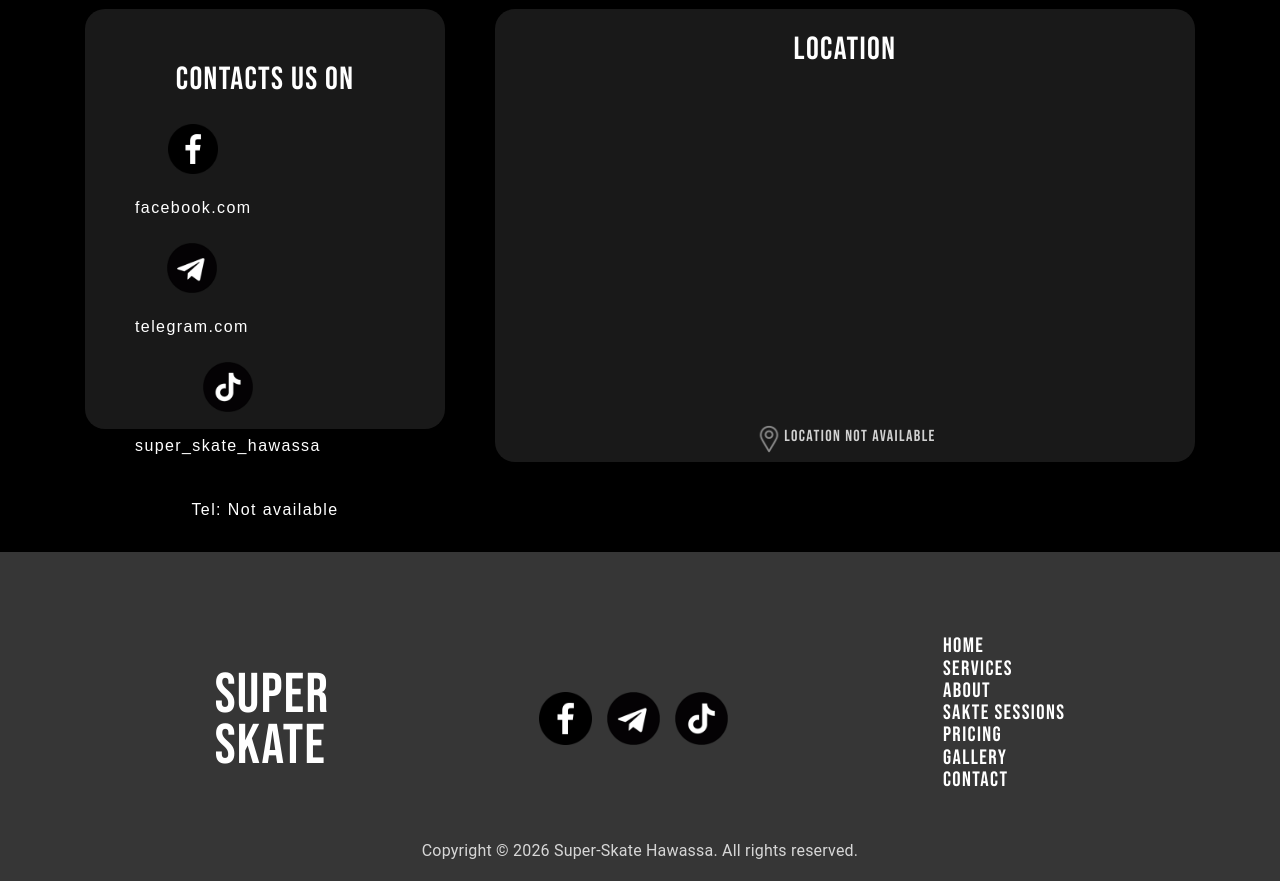
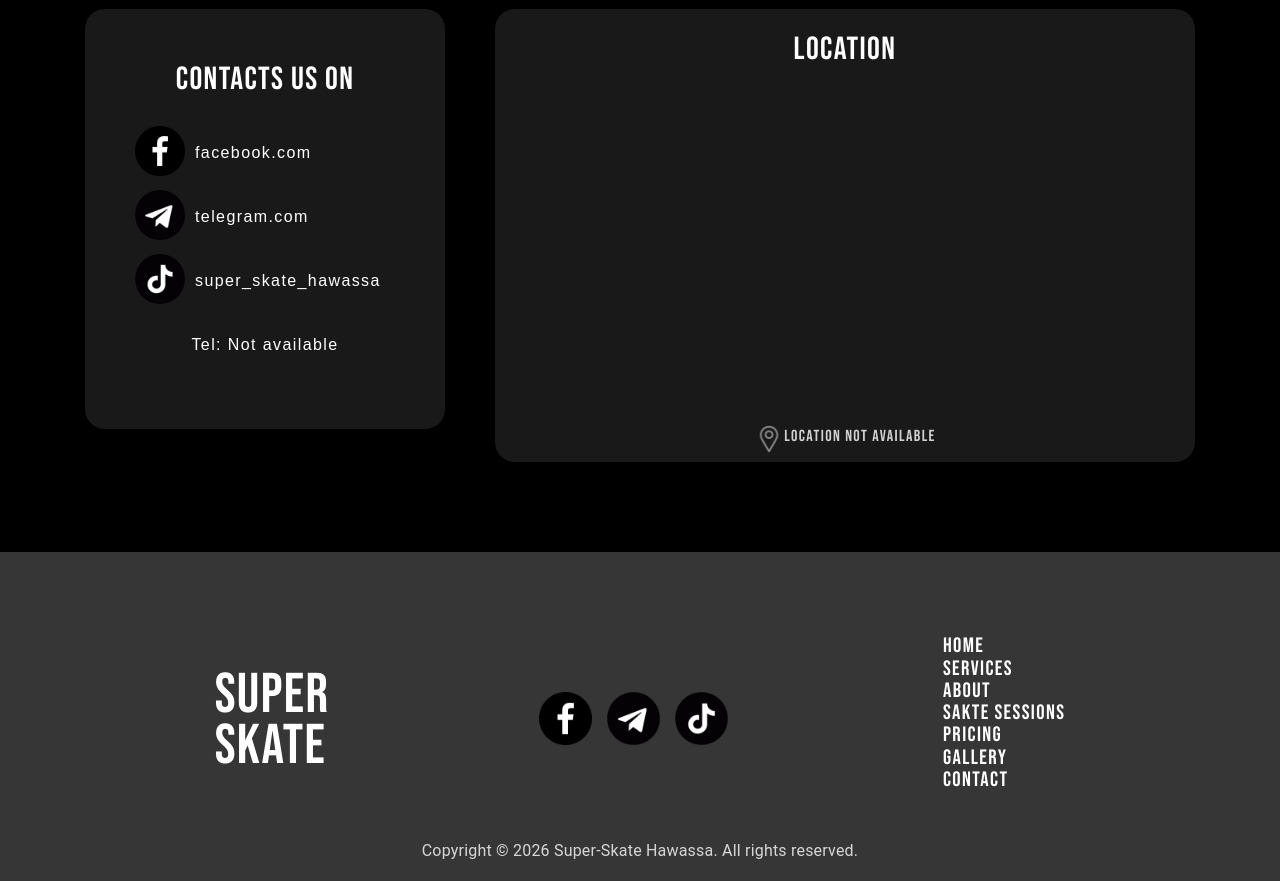
Before and after one commit to NaolGT/Skate-House, a React (Vite) app: page / in a window 1280 px wide. Shown: the part 3920-4801 px from the top of the page. Built offline with nearby package versions, Linux system fonts and the light colour scheme; no server answers.

Commit message:
updated contact jsx

```diff
--- a/src/Components/Contact/Contact.jsx
+++ b/src/Components/Contact/Contact.jsx
@@ -52,21 +52,21 @@ const Contact = () => {
         <div className="contactDiv">
           <h1>Contacts us on</h1>
           <div className="socialMedia">
-            <a href={contact.socialLinks.facebook || "#"}>
-              <img src={facebook} alt="" className="facebook" />
+            <img src={facebook} alt="" className="facebook" />
+             <a href={contact.socialLinks.facebook || "#"}>
               <p> facebook.com</p>
             </a>
           </div>
           <div className="socialMedia">
+            <img src={telegram} alt="" className="telegram" />
             <a href={contact.socialLinks.telegram || "#"}>
-              <img src={telegram} alt="" className="telegram" />
               <p>telegram.com</p>
             </a>
           </div>
           <div className="socialMedia">
             {/* href="https://www.tiktok.com/@super_skate_hawassa?is_from_webapp=1&sender_device=pc" */}
+            <img src={tiktok} alt="" className="tiktok" />
             <a href={contact.socialLinks.tiktok || "#"}>
-              <img src={tiktok} alt="" className="tiktok" />
               <p>super_skate_hawassa</p>
             </a>
           </div>
```
